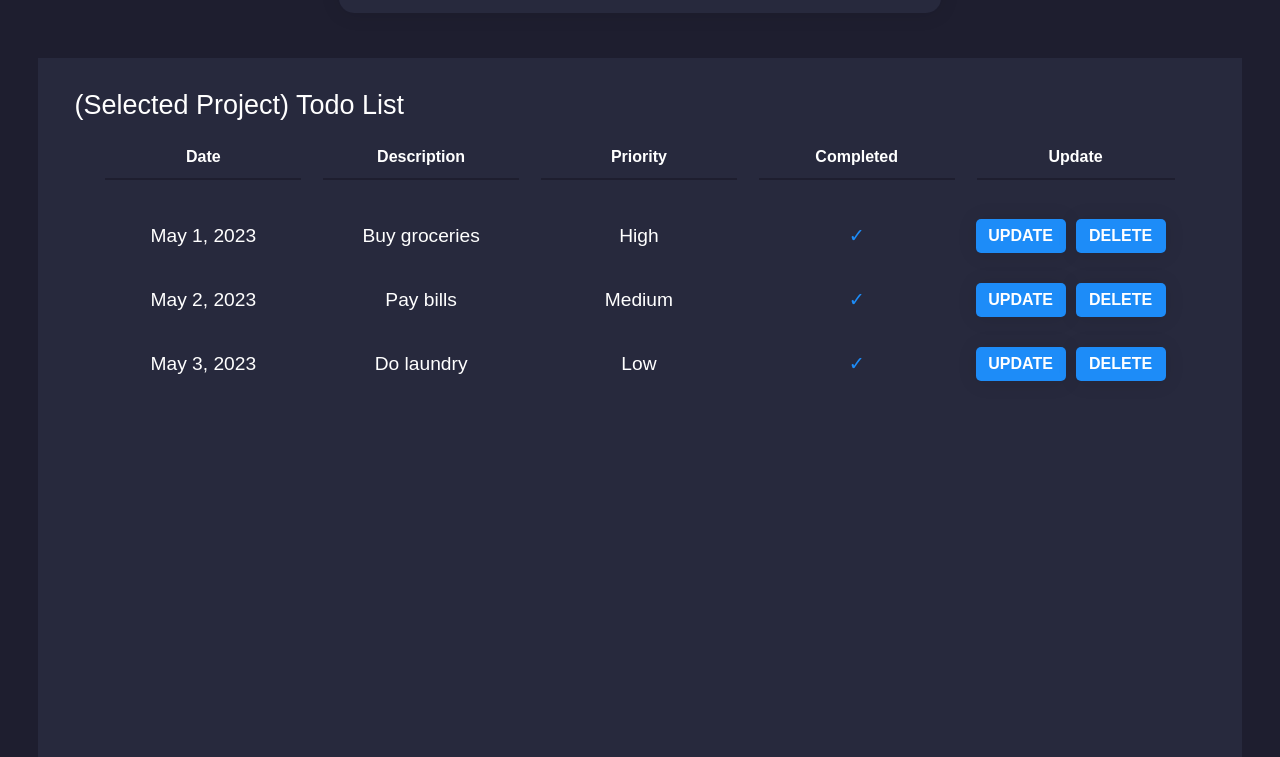
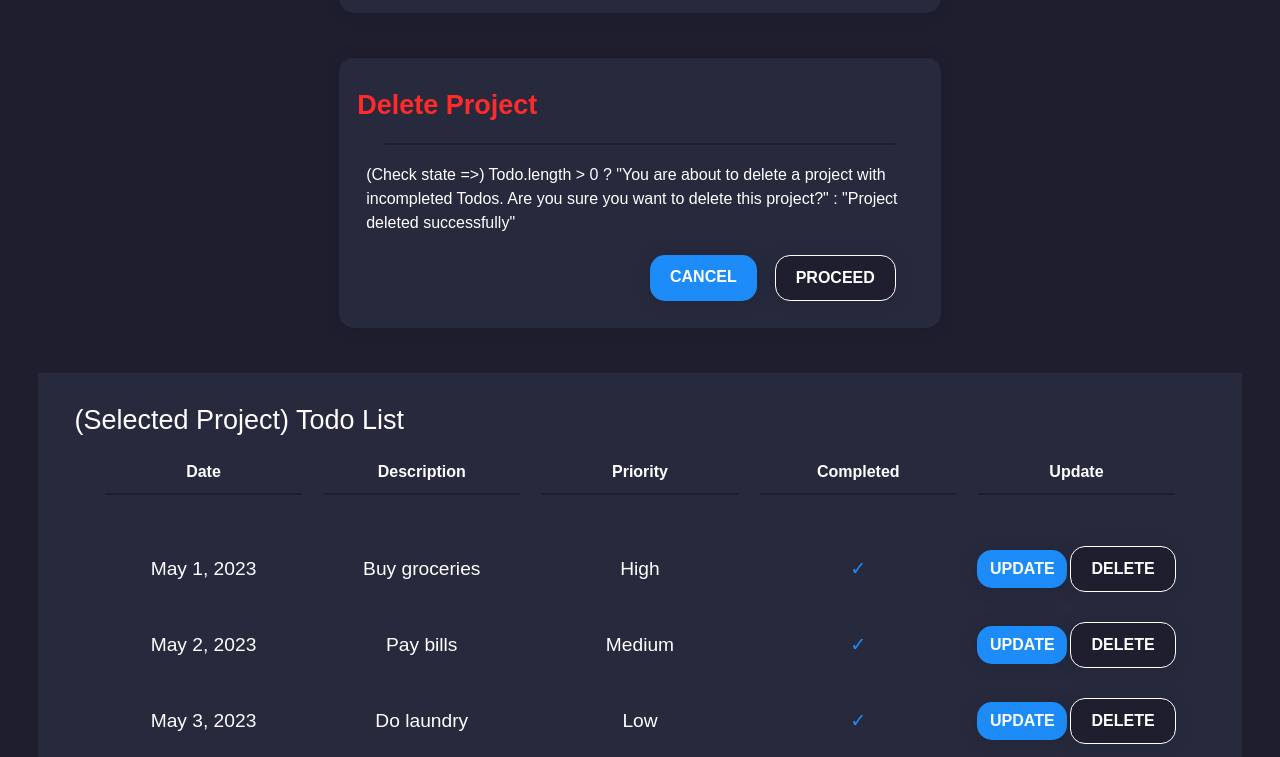
Before and after one commit to ksh009/top-todo-application, a website: page index.html in a window 1280 px wide. Shown: the part 1552-2309 px from the top of the page. Drawn offline with Linux system fonts and the light colour scheme.

Commit message:
Update pkj

```diff
--- a/index.html
+++ b/index.html
@@ -23,6 +23,7 @@
 			</nav>
 		</header>
 		<main class="main-container">
+			<!-- Add project and filter -->
 			<div class="buttons-container">
 				<button id="add-project-btn">+ Add Project</button>
 				<div class="filter-menu font-awesome">
@@ -34,6 +35,8 @@
 					</select>
 				</div>
 			</div>
+
+			<!-- Projects Grid -->
 			<div class="grid">
 				<div class="project-card">
 					<div class="project-header">
@@ -170,6 +173,8 @@
 					</div>
 				</div>
 			</div>
+
+			<!-- Add Project form -->
 			<div class="form-container">
 				<form action="#" method="post">
 					<h1>Add New Project</h1>
@@ -203,72 +208,57 @@
 					<button type="submit">CREATE PROJECT</button>
 				</form>
 			</div>
-			<!-- <div class="todo-list-container">
-				<h2>(Selected Project) Todo List</h2>
-				<div class="todo-list">
-					<div class="header date">
-						<span class="header-span"
-							><p>Date</p>
-							<hr class="project-hr"
-						/></span>
+
+			<!-- Project action dialogs -->
+			<div class="project-delete-dialog-warning">
+				<div class="project-delete-header">
+					<h3>Delete Project</h3>
 				</div>
-					<div class="header description">
-						<span class="header-span"
-							><p>Description</p>
-							<hr class="project-hr"
-						/></span>
+				<hr class="project-hr" />
+				<div class="project-delete-body">
+					<p>
+						(Check state =>) Todo.length > 0 ? "You are about to delete a project with incompleted Todos. Are you sure you want to delete this project?" : "Project deleted successfully"
+					</p>
 				</div>
-					<div class="header completed">
-						<span class="header-span"
-							><p>Completed</p>
-							<hr class="project-hr"
-						/></span>
+				<div class="project-delete-footer">
+                    <!-- Todo.length > 0 ? show these two buttons below : remove proceed button. keep cancel and change text to close -->
+					<button class="add-todo">Cancel</button>
+					<button class="delete-project">Proceed</button>
+				</div>
 			</div>
 
-					<div class="todo-item date">May 1, 2023</div>
-					<div class="todo-item description">Buy groceries</div>
-					<div class="todo-item completed">&#x2713;</div>
-
-					<div class="todo-item date">May 2, 2023</div>
-					<div class="todo-item description">Pay bills</div>
-					<div class="todo-item completed">&#x2713;</div>
-
-					<div class="todo-item date">May 3, 2023</div>
-					<div class="todo-item description">Do laundry</div>
-					<div class="todo-item completed">&#x2713;</div>
-				</div>
-			</div> -->
+			<!-- Todo list -->
 			<div class="todo-list-container">
 				<h2>(Selected Project) Todo List</h2>
 				<div class="todo-list">
 					<div class="header date">
 						<span class="header-span">
 							<p>Date</p>
-                      <hr class="project-hr">
+							<hr class="project-hr" />
 						</span>
 					</div>
 					<div class="header description">
 						<span class="header-span">
 							<p>Description</p>
-                      <hr class="project-hr">
+							<hr class="project-hr" />
 						</span>
 					</div>
 					<div class="header priority">
 						<span class="header-span">
 							<p>Priority</p>
-                      <hr class="project-hr">
+							<hr class="project-hr" />
 						</span>
 					</div>
 					<div class="header completed">
 						<span class="header-span">
 							<p>Completed</p>
-                      <hr class="project-hr">
+							<hr class="project-hr" />
 						</span>
 					</div>
 					<div class="header update">
 						<span class="header-span">
 							<p>Update</p>
-                      <hr class="project-hr">
+							<hr class="project-hr" />
 						</span>
 					</div>
 
@@ -300,7 +290,6 @@
 					</div>
 				</div>
 			</div>
-
 		</main>
 	</body>
 </html>
--- a/styles.css
+++ b/styles.css
@@ -322,12 +322,6 @@ input:focus {
 	color: var(--text-color);
 }
 
-/* select option::before {
-	font-family: 'Font Awesome 5 Free';
-	content: '\f015';
-	margin-right: 10px;
-} */
-
 /* Add Project modal form */
 .main-container .form-container {
 	margin-top: 45px;
@@ -402,58 +396,68 @@ input:focus {
 	color: yellow;
 }
 
-/* Todo list */
-/* .todo-list-container {
-	margin-top: 45px;
-	color: var(--text-color);
+/* Delete Project modal warning */
+.project-delete-dialog-warning {
+	width: 50%;
+	max-height: 27rem;
+	margin: 45px 0 0 0;
+	padding: 27px 18px;
+	box-shadow: var(--box-shadow-col-alt);
+	border-radius: var(--border-radius);
+	display: flex;
+	flex-direction: column;
+	justify-content: space-between;
+	align-items: center;
+	background-color: var(--component-color);
+	transition: transform 0.2s ease-in;
+}
+
+.project-delete-dialog-warning:hover {
+	animation: wobble 0.9s ease-in-out;
+}
+
+.project-delete-header {
 	width: 100%;
 	display: flex;
-	flex-direction: column;
-	justify-content: center;
-	background-color: var(--component-color);
-	padding: 27px 36px;
+	flex-direction: row;
+	justify-content: space-between;
+	align-items: center;
+	margin-bottom: 18px;
+	color: var(--danger);
 }
 
-.todo-list-container h2 {
+.project-delete-header h3 {
+	color: var(--danger);
 	font-size: 27px;
-	font-weight: normal;
-	color: var(--text-color);
 }
 
-.todo-list {
-	display: grid;
-	grid-template-columns: repeat(3, 1fr);
-	grid-template-rows: repeat(10, 1fr);
-	grid-row-gap: 10px;
-	padding: 20px;
-	border-radius: 10px;
+.project-delete-body {
+	display: flex;
+	flex-direction: row;
+	justify-content: center;
+	height: 20rem;
+	color: var(--text-color);
+	padding: 0 9px;
 }
 
-.header {
-	font-weight: bold;
+.project-delete-body p {
+	font-size: 16px;
+	font-weight: lighter;
+	margin-top: 18px;
 }
 
-.todo-list span {
+.project-delete-footer {
 	display: flex;
-	flex-direction: column;
-	align-items: center;
+	justify-content: flex-end;
+	width: 100%;
+	padding: 0 9px;
 }
 
-.todo-list span p {
-	margin-bottom: 9px;
+.project-delete-footer button {
+	margin-right: 18px;
 }
 
-.todo-item {
-	display: flex;
-	align-items: center;
-	justify-content: center;
-	font-size: 1.2em;
-}
-
-.todo-item.completed {
-	color: var(--primary-color);
-} */
-
+/* Todo list */
 .todo-list-container {
 	margin-top: 45px;
 	color: var(--text-color);
@@ -527,34 +531,21 @@ input:focus {
 	align-items: center;
 }
 
-.todo-item.update button {
-	margin-right: 10px;
-	background-color: var(--primary-color);
-	color: #fff;
-	border: none;
-	border-radius: 5px;
-	padding: 5px 10px;
+.todo-item .delete-btn {
+	background-color: var(--bg-color);
+	color: var(--text-color);
+	border: 1px solid;
+	border-color: var(--text-color);
+	padding: 10px 20px;
 	cursor: pointer;
+	transition: background-color 0.2s ease-in;
 }
 
-.todo-item.update button:hover {
-	background-color: var(--primary-hover-color);
+.todo-item .delete-btn:hover {
+	background-color: var(--danger);
 }
 
-.todo-item.delete button {
-	background-color: var(--component-color);
-	color: #fff;
-	border: none;
-	border-radius: 5px;
-	padding: 5px 10px;
-	cursor: pointer;
-}
-
-.todo-item.delete button:hover {
-	background-color: var(--component-color);
-}
-
-/* Test CSS hover */
+/* MIGHT BE USEFUL */
 .parent:hover .trigger ~ .target {
 	display: block;
 }
```
Also changed, not shown: features.md (+20 -0 lines), package.json (added, +22 -0 lines). Lines whose indentation alone changed are shown as unchanged.
